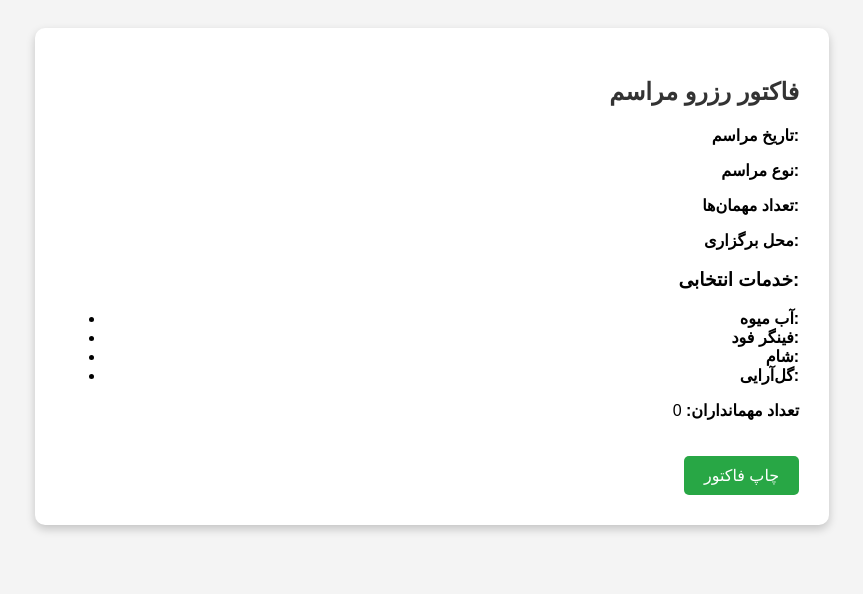
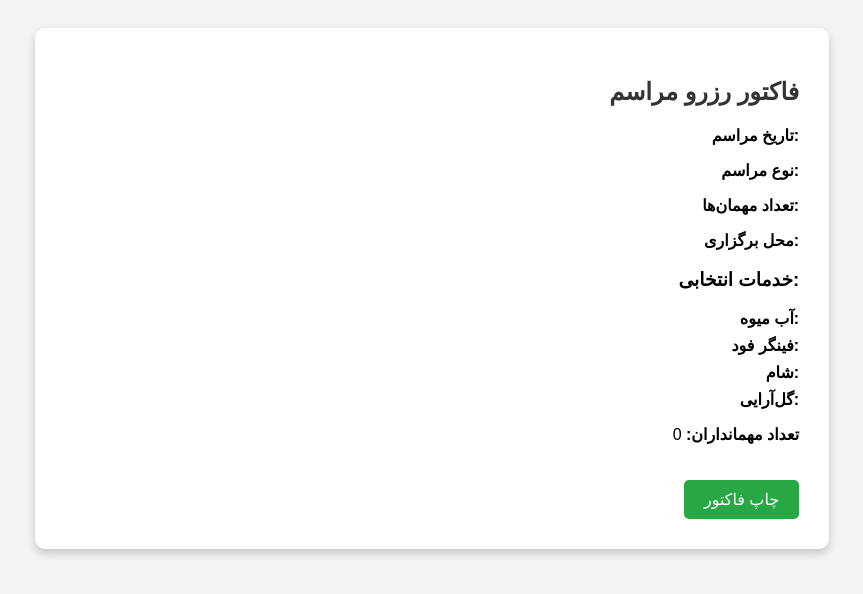
Before and after one commit to mr-aiza/test224, a plain HTML site: page home.html in a window 1280 px wide. Shown: the whole page, without its empty margins (208-1071 px from the left). Drawn offline with Linux system fonts and the light colour scheme; a web font is replaced by a local one.

Commit message:
Update home.html

```diff
--- a/home.html
+++ b/home.html
@@ -26,6 +26,14 @@
         }
         .info {
             font-size: 16px;
+        }
+        ul {
+            text-align: right;
+            list-style-type: none;
+            padding: 0;
+        }
+        li {
+            margin-bottom: 8px;
         }
         button {
             padding: 10px 20px;
```
